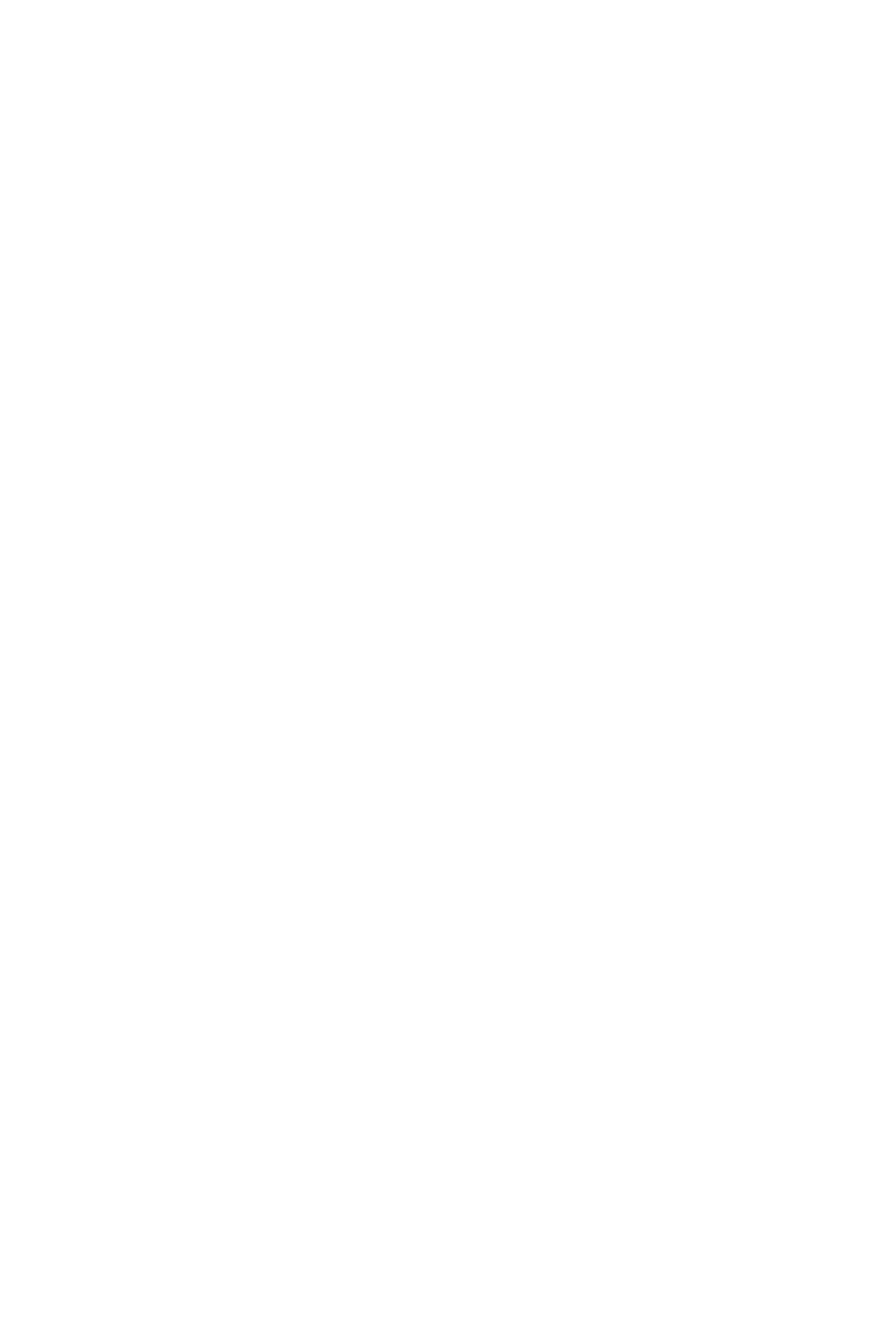
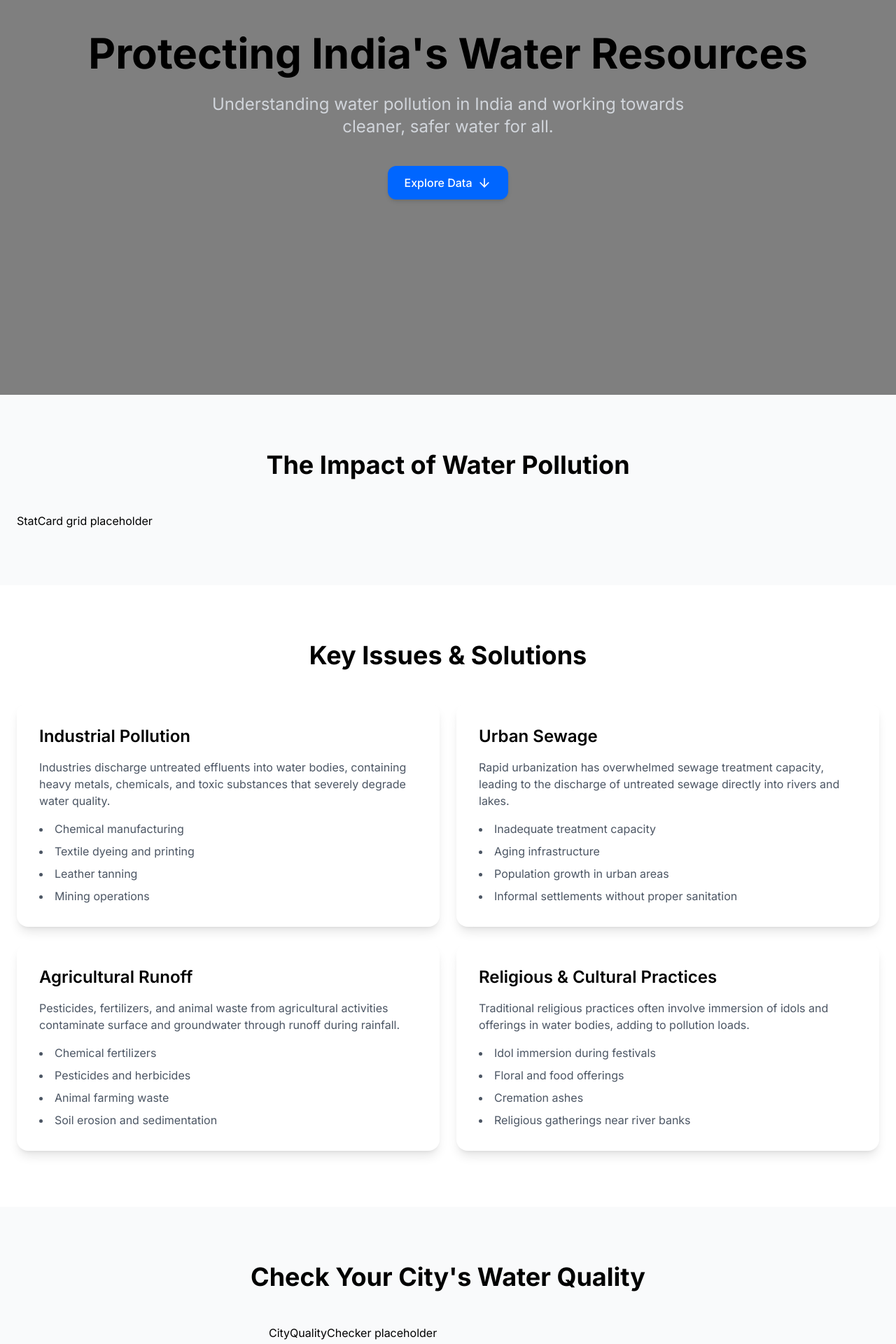
Before and after one commit to nawseekhiya/aqua-aware, a React (Vite) app in the folder client/: page / in a window 1280 px wide. Shown: the part 260-2180 px from the top of the page at 70% size. Before the commit the page ends 800 px from the top, so only its background shows below. Built offline with nearby package versions, Linux system fonts and the light colour scheme.

Commit message:
feat(client): add basic Home Page layout with component placeholders

```diff
--- a/client/src/pages/HomePage.tsx
+++ b/client/src/pages/HomePage.tsx
@@ -1,11 +1,162 @@
-import React from 'react'
+import { ArrowDown, Droplet, AlertTriangle, Activity } from "lucide-react";
 
 const HomePage = () => {
   return (
-    <div>
-      Home Page (WIP)
+    <div className="relative">
+      {/* Hero Section */}
+      <section className="relative min-h-[100vh] flex items-center justify-center overflow-hidden">
+        <div className="absolute inset-0 z-0 overflow-hidden">
+          Video Placeholder
+          {/* Dark overlay */}
+          <div className="absolute inset-0 bg-black/50"></div>
+        </div>
+
+        {/* Content */}
+        <div className="container mx-auto px-6 text-center relative z-10">
+          <h1 className="text-4xl md:text-6xl font-bold mb-6 gradient-text animate-fade-in leading-tight md:leading-[1.1]">
+            Protecting India's Water Resources
+          </h1>
+          <p className="text-xl md:text-2xl text-gray-300 dark:text-gray-300 mb-10 max-w-3xl mx-auto">
+            Understanding water pollution in India and working towards cleaner,
+            safer water for all.
+          </p>
+          <button
+            className="inline-flex items-center px-6 py-3 bg-blue-600 hover:bg-blue-700 text-white font-medium rounded-xl transition-colors duration-300 shadow-md hover:shadow-lg"
+            onClick={() => {
+              const statsSection = document.getElementById("stats-section");
+              if (statsSection) {
+                statsSection.scrollIntoView({ behavior: "smooth" });
+              }
+            }}
+          >
+            Explore Data
+            <ArrowDown className="ml-2 h-5 w-5" />
+          </button>
+        </div>
+      </section>
+
+      {/* Stats Section */}
+      <section
+        id="stats-section"
+        className="py-20 bg-gray-50 dark:bg-gray-950 transition-colors duration-300"
+      >
+        <div className="container mx-auto px-6">
+          <h2 className="text-3xl md:text-4xl font-bold mb-12 text-center">
+            The Impact of <span className="gradient-text">Water Pollution</span>
+          </h2>
+
+          <div className="grid grid-cols-1 md:grid-cols-2 lg:grid-cols-4 gap-6">
+            StatCard grid placeholder
+          </div>
+        </div>
+      </section>
+
+      {/* Bento Grid Section */}
+      <section className="py-20">
+        <div className="container mx-auto px-6">
+          <h2 className="text-3xl md:text-4xl font-bold mb-12 text-center">
+            <span className="gradient-text">Key Issues</span> & Solutions
+          </h2>
+
+          <div className="grid grid-cols-1 md:grid-cols-2 gap-6">
+            <div className="bg-white dark:bg-gray-900 rounded-2xl shadow-lg p-6 md:p-8 transition-all duration-300 hover:shadow-xl">
+              <h3 className="text-2xl font-semibold text-black dark:text-white mb-4">
+                Industrial Pollution
+              </h3>
+              <p className="text-gray-600 dark:text-gray-400 mb-4">
+                Industries discharge untreated effluents into water bodies,
+                containing heavy metals, chemicals, and toxic substances that
+                severely degrade water quality.
+              </p>
+              <ul className="list-disc list-inside text-gray-600 dark:text-gray-400 space-y-2">
+                <li>Chemical manufacturing</li>
+                <li>Textile dyeing and printing</li>
+                <li>Leather tanning</li>
+                <li>Mining operations</li>
+              </ul>
+            </div>
+
+            <div className="bg-white dark:bg-gray-900 rounded-2xl shadow-lg p-6 md:p-8 transition-all duration-300 hover:shadow-xl">
+              <h3 className="text-2xl font-semibold text-black dark:text-white mb-4">
+                Urban Sewage
+              </h3>
+              <p className="text-gray-600 dark:text-gray-400 mb-4">
+                Rapid urbanization has overwhelmed sewage treatment capacity,
+                leading to the discharge of untreated sewage directly into
+                rivers and lakes.
+              </p>
+              <ul className="list-disc list-inside text-gray-600 dark:text-gray-400 space-y-2">
+                <li>Inadequate treatment capacity</li>
+                <li>Aging infrastructure</li>
+                <li>Population growth in urban areas</li>
+                <li>Informal settlements without proper sanitation</li>
+              </ul>
+            </div>
+
+            <div className="bg-white dark:bg-gray-900 rounded-2xl shadow-lg p-6 md:p-8 transition-all duration-300 hover:shadow-xl">
+              <h3 className="text-2xl font-semibold text-black dark:text-white mb-4">
+                Agricultural Runoff
+              </h3>
+              <p className="text-gray-600 dark:text-gray-400 mb-4">
+                Pesticides, fertilizers, and animal waste from agricultural
+                activities contaminate surface and groundwater through runoff
+                during rainfall.
+              </p>
+              <ul className="list-disc list-inside text-gray-600 dark:text-gray-400 space-y-2">
+                <li>Chemical fertilizers</li>
+                <li>Pesticides and herbicides</li>
+                <li>Animal farming waste</li>
+                <li>Soil erosion and sedimentation</li>
+              </ul>
+            </div>
+
+            <div className="bg-white dark:bg-gray-900 rounded-2xl shadow-lg p-6 md:p-8 transition-all duration-300 hover:shadow-xl">
+              <h3 className="text-2xl font-semibold text-black dark:text-white mb-4">
+                Religious & Cultural Practices
+              </h3>
+              <p className="text-gray-600 dark:text-gray-400 mb-4">
+                Traditional religious practices often involve immersion of idols
+                and offerings in water bodies, adding to pollution loads.
+              </p>
+              <ul className="list-disc list-inside text-gray-600 dark:text-gray-400 space-y-2">
+                <li>Idol immersion during festivals</li>
+                <li>Floral and food offerings</li>
+                <li>Cremation ashes</li>
+                <li>Religious gatherings near river banks</li>
+              </ul>
+            </div>
+          </div>
+        </div>
+      </section>
+
+      {/* City Quality Checker Section */}
+      <section className="py-20 bg-gray-50 dark:bg-gray-950 transition-colors duration-300">
+        <div className="container mx-auto px-6">
+          <h2 className="text-3xl md:text-4xl font-bold mb-12 text-center">
+            Check Your{" "}
+            <span className="gradient-text">City's Water Quality</span>
+          </h2>
+
+          <div className="max-w-lg mx-auto">
+            CityQualityChecker placeholder
+          </div>
+
+          <div className="mt-12 text-center">
+            <p className="text-gray-600 dark:text-gray-400 mb-6">
+              Want to learn more about water pollution sources and their
+              impacts?
+            </p>
+            <a
+              href="/sources"
+              className="inline-flex items-center px-6 py-3 bg-blue-600/20 hover:bg-blue-600/30 text-blue-700 dark:text-blue-300 font-medium rounded-xl transition-colors duration-300"
+            >
+              Explore Pollution Sources
+            </a>
+          </div>
+        </div>
+      </section>
     </div>
-  )
-}
+  );
+};
 
-export default HomePage
+export default HomePage;
```
